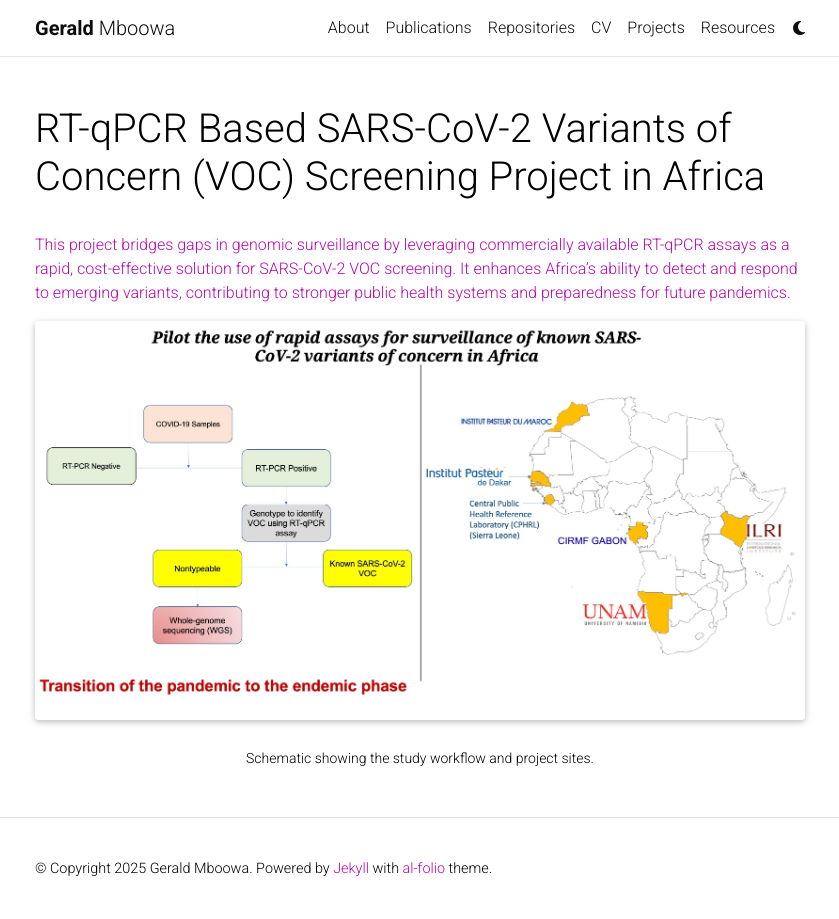
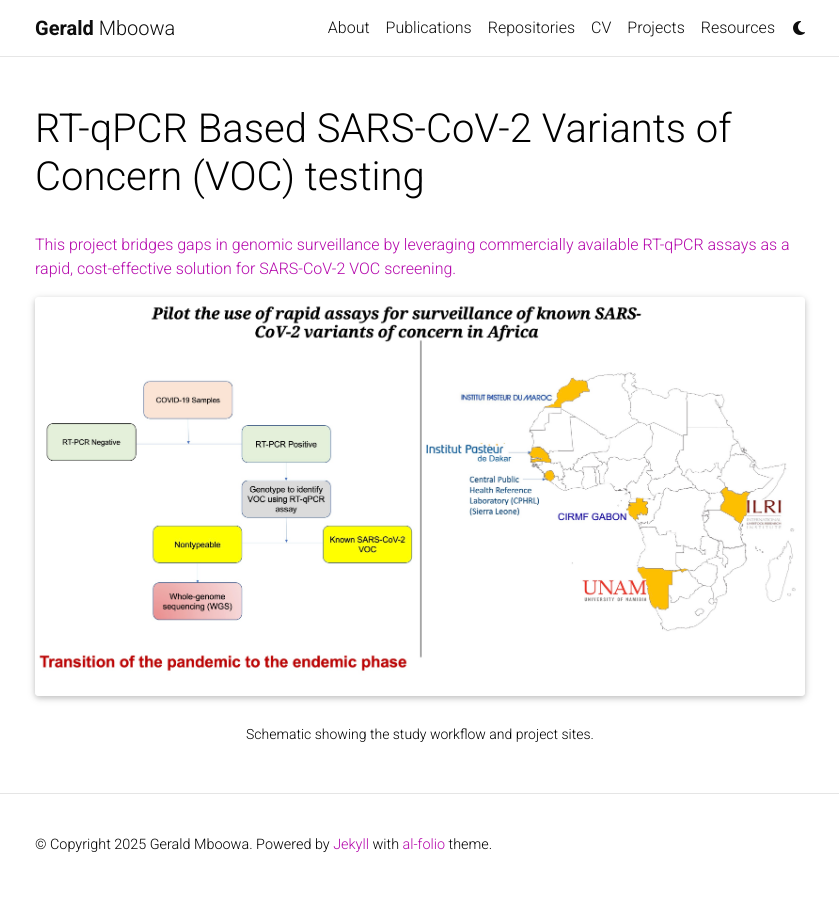
Before and after one commit to mikensubuga/mikensubuga.github.io, a Jekyll site: the page built from _projects/4_project.md, in a window 1280 px wide. Shown: the whole page, without its empty margins (220-1059 px from the left). Built offline with Jekyll 4.4.1, drawn with Linux system fonts in a browser that asks for light colours; full-size pictures stand in for the smaller copies a plugin makes; comment, search, counter and statistics services are not loaded; a style sheet for code colours, icons or effects is not loaded.

Commit message:
Update 4_project.md

```diff
--- a/_projects/4_project.md
+++ b/_projects/4_project.md
@@ -1,13 +1,14 @@
 ---
 layout: page
-title: RT-qPCR Based SARS-CoV-2 Variants of Concern (VOC) Screening Project in Africa
+title: RT-qPCR Based SARS-CoV-2 Variants of Concern (VOC) testing
 description:
 img: assets/img/Project4.jpg
 importance: 2
 category: work
 giscus_comments: false
 ---
-<a href="https://www.gatesfoundation.org/about/committed-grants/2021/10/inv036379">This project bridges gaps in genomic surveillance by leveraging commercially available RT-qPCR assays as a rapid, cost-effective solution for SARS-CoV-2 VOC screening. It enhances Africa's ability to detect and respond to emerging variants, contributing to stronger public health systems and preparedness for future pandemics.
+<a href="https://www.gatesfoundation.org/about/committed-grants/2021/10/inv036379">This project bridges gaps in genomic surveillance by leveraging commercially available RT-qPCR assays as a rapid, cost-effective solution for SARS-CoV-2 VOC screening.
+
 
 <div class="row">
     <div class="col-sm mt-3 mt-md-0">
```
